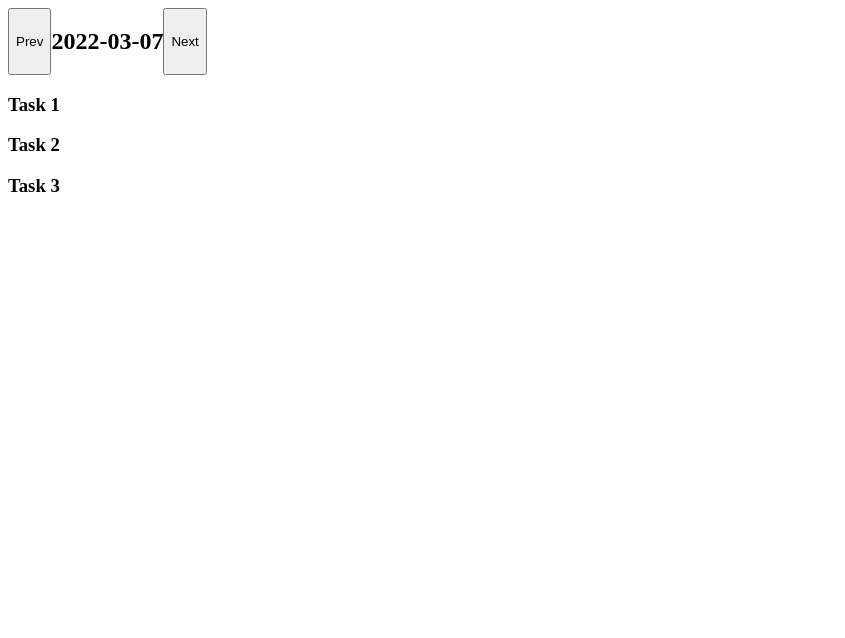
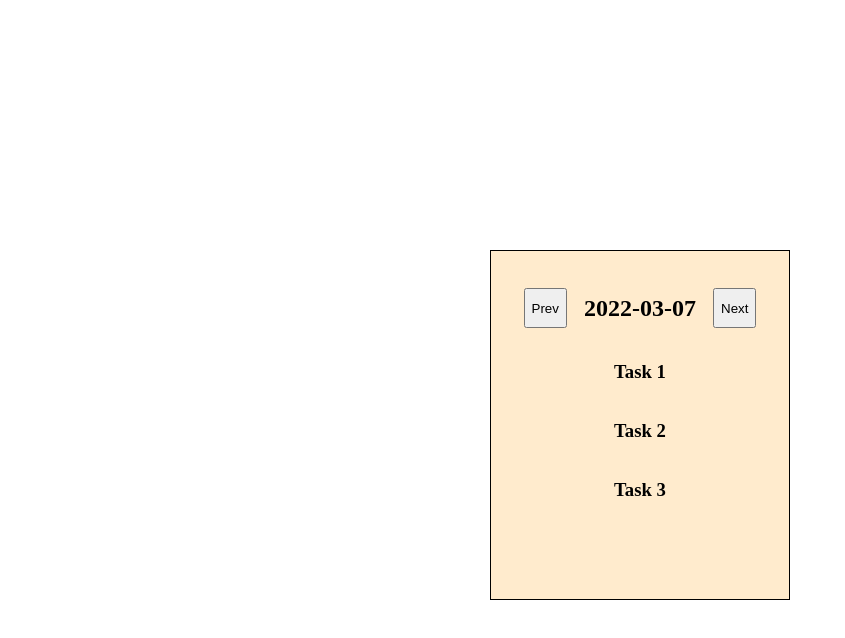
Before and after one commit to arpibb/animated-daily-calendar-view, a React (Create React App) app: page / in a window 1280 px wide. Shown: the top 638 px of the page, without its empty margins (0-845 px from the left). Built offline with nearby package versions, Linux system fonts and the light colour scheme.

Commit message:
add basic styling

```diff
--- a/src/App.js
+++ b/src/App.js
@@ -1,10 +1,18 @@
 import { DailyCalendarView } from './components/DailyCalenderView/DailyCalendarView'
+import styled from 'styled-components'
+
+const AppWrapper = styled.div`
+  display: flex;
+  height: 100%;
+  justify-content: center;
+  margin-top: 250px;
+`
 
 const App = () => {
   return (
-    <div className="App">
+    <AppWrapper>
       <DailyCalendarView />
-    </div>
+    </AppWrapper>
   )
 }
 
--- a/src/components/DailyCalenderView/ControlPanel.js
+++ b/src/components/DailyCalenderView/ControlPanel.js
@@ -4,6 +4,8 @@ import styled from 'styled-components'
 
 const ControlPanelWrapper = styled.div`
   display: flex;
+  justify-content: space-around;
+  align-items: center;
 `
 
 export const ControlPanel = ({ date, onClick }) => {
--- a/src/components/DailyCalenderView/DailyCalendarView.js
+++ b/src/components/DailyCalenderView/DailyCalendarView.js
@@ -4,7 +4,13 @@ import { ControlPanel } from './ControlPanel'
 import { TaskPanel } from './TaskPanel'
 import { getDailyTasks } from '../../services/taskService'
 
-const DailyCalendarViewWrapper = styled.div``
+const DailyCalendarViewWrapper = styled.div`
+  width: 250px;
+  height: 300px;
+  padding: 24px;
+  background-color: blanchedalmond;
+  border: 1px solid black;
+`
 
 export const DailyCalendarView = () => {
   const [dailyTaskData, _] = useState(getDailyTasks())
--- a/src/components/DailyCalenderView/TaskPanel.js
+++ b/src/components/DailyCalenderView/TaskPanel.js
@@ -1,13 +1,18 @@
 import styled from 'styled-components'
 import { Task } from './Task'
 
-const TaskPanelWrapper = styled.div``
+const TaskPanelWrapper = styled.div`
+  display: flex;
+  flex-direction: column;
+  align-items: center;
+  flex-grow: 0;
+`
 
 export const TaskPanel = ({ dailyTaskData }) => {
   return (
     <TaskPanelWrapper>
-      {dailyTaskData.tasks.map((task) => {
-        return <Task taskTitle={task} />
+      {dailyTaskData.tasks.map((task, idx) => {
+        return <Task key={idx} taskTitle={task} />
       })}
     </TaskPanelWrapper>
   )
--- a/src/components/shared/Button.js
+++ b/src/components/shared/Button.js
@@ -1,7 +1,13 @@
+import styled from 'styled-components'
+
+const StyledButton = styled.button`
+  height: 40px;
+`
+
 export const Button = ({ buttonCTA, onClick }) => {
   return (
-    <button onClick={onClick} name={buttonCTA}>
+    <StyledButton onClick={onClick} name={buttonCTA}>
       {buttonCTA}
-    </button>
+    </StyledButton>
   )
 }
--- a/src/index.js
+++ b/src/index.js
@@ -2,8 +2,24 @@ import React from 'react'
 import ReactDOM from 'react-dom'
 import App from './App'
 
+import { createGlobalStyle } from 'styled-components'
+
+const GlobalStyle = createGlobalStyle`
+  html, body, #root{
+    width: 100%;
+    height: 100%;
+    box-sizing: border-box;
+    padding: 0;
+    margin: 0;
+    overflow: hidden;
+  }
+`
+
+export default GlobalStyle
+
 ReactDOM.render(
   <React.StrictMode>
+    <GlobalStyle />
     <App />
   </React.StrictMode>,
   document.getElementById('root')
```
